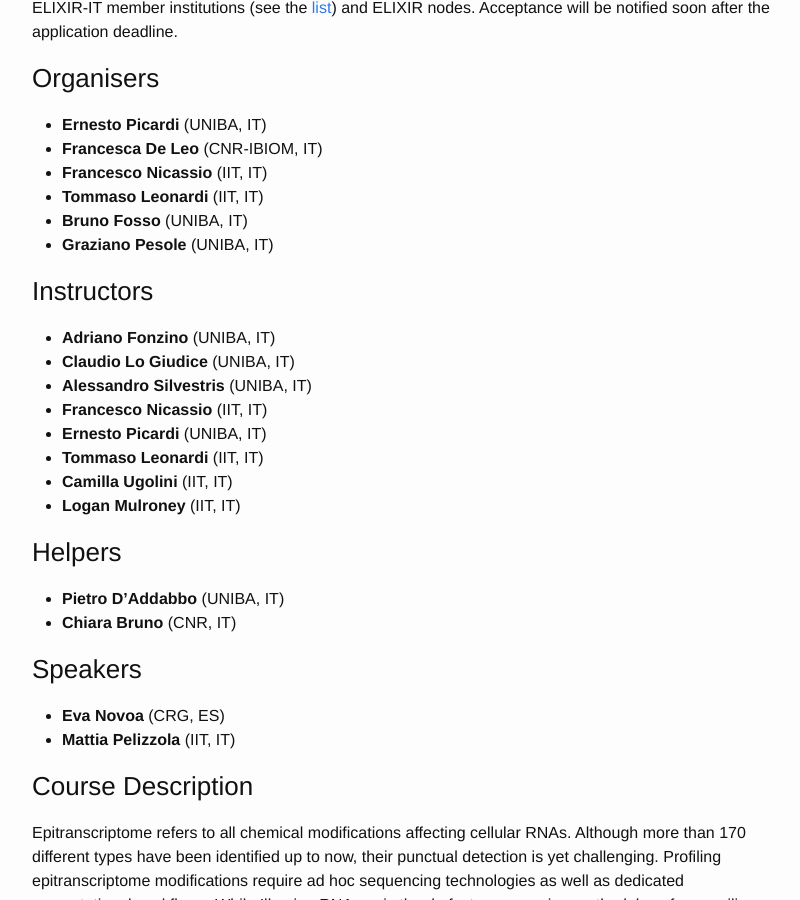
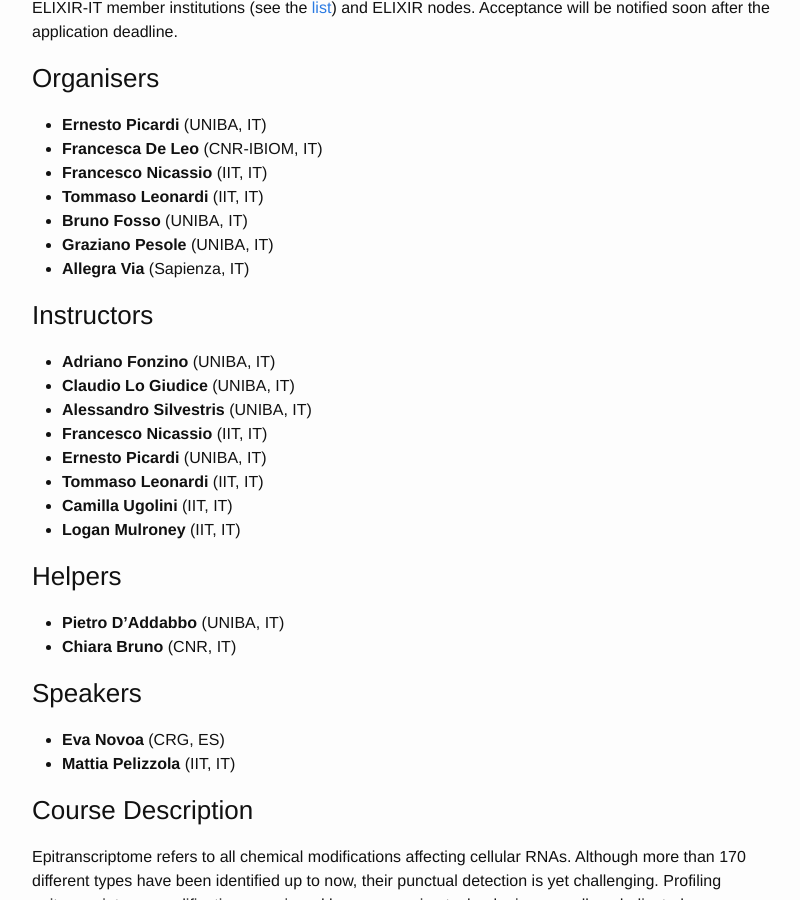
Before and after one commit to ELIXIR-IIB-training/website, a Jekyll site: the page built from _posts/2023-04-26-Computational_Methods_for_Epitrascriptomics_Bari.md, in a window 1280 px wide and 900 px high, scrolled down 1295 px. Shown: the whole window, without its empty margins (238-1038 px from the left). Built offline with Jekyll 4.4.1, drawn with Linux system fonts in a browser that asks for light colours.

Commit message:
Update 2023-04-26-Computational_Methods_for_Epitrascriptomics_Bari.md

```diff
--- a/_posts/2023-04-26-Computational_Methods_for_Epitrascriptomics_Bari.md
+++ b/_posts/2023-04-26-Computational_Methods_for_Epitrascriptomics_Bari.md
@@ -49,6 +49,7 @@ Acceptance will be notified soon after the application deadline.
 - **Tommaso Leonardi** (IIT, IT)
 - **Bruno Fosso** (UNIBA, IT)
 - **Graziano Pesole** (UNIBA, IT)
+- **Allegra Via** (Sapienza, IT)
 
 ### Instructors
 - **Adriano Fonzino** (UNIBA, IT)
```
